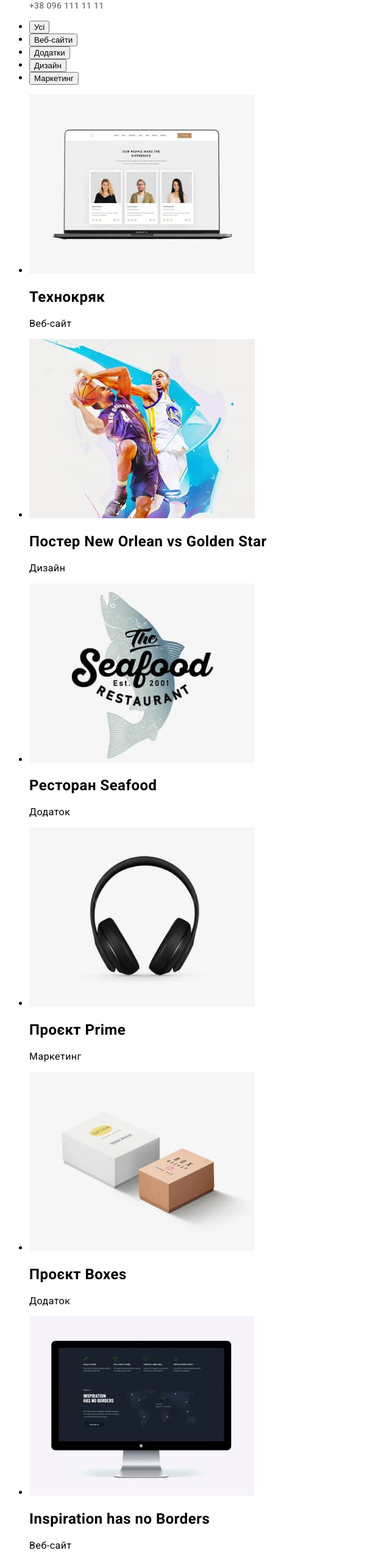
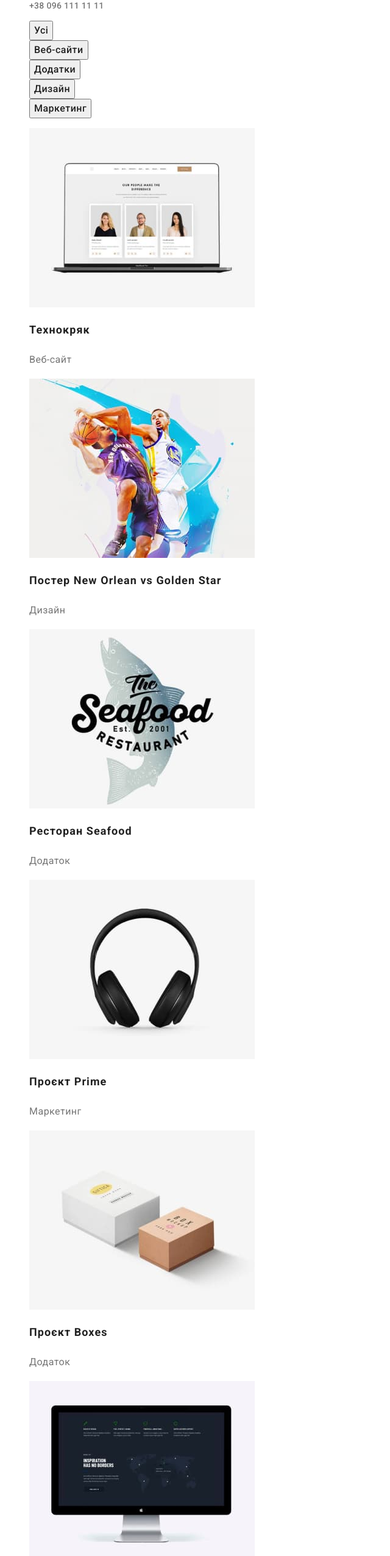
Before and after one commit to Zerossik/goit-markup-hw-02, a plain HTML site: page portfolio.html in a window 1280 px wide. Shown: the part 148-2700 px from the top of the page at 61% size, without its empty margins (0-640 px from the left). Drawn offline with Linux system fonts and the light colour scheme.

Commit message:
portfolio add

```diff
--- a/css/styles.css
+++ b/css/styles.css
@@ -2,6 +2,8 @@
   --activ-color: #2196f3;
   --main-title-color: #212121;
   --discription-color: #757575;
+  --text-white-color: #ffffff;
+  --
 }
 
 body {
@@ -77,7 +79,7 @@ body {
   text-align: center;
   letter-spacing: 0.06em;
   text-transform: uppercase;
-  color: #ffffff;
+  color: var(--text-white-color);
 }
 
 .hero-button {
@@ -85,7 +87,7 @@ body {
   font-size: 16px;
   line-height: calc(30 / 16);
   text-align: center;
-  color: #ffffff;
+  color: var(--text-white-color);
   background-color: var(--activ-color);
 }
 /* ------------------------ОСОБЛІВОСТІ--------------------- */
@@ -177,29 +179,82 @@ body {
 }
 
 .footer-adress {
+  font-style: normal;
 }
 
 .footer-adress-list {
 }
-.footer-adress-item{}
+.footer-adress-item {
+}
 
 .adress-link {
   font-size: 14px;
   line-height: calc(24 / 14);
-  color: #ffffff;
+  color: var(--text-white-color);
 }
 
 .adress-link:hover,
 .adress-link:focus,
 .contact-link:hover,
 .contact-link:focus {
-    color:var(--activ-color);
+  color: var(--activ-color);
 }
 
 .contact-link {
   font-size: 14px;
   line-height: calc(24 / 14);
   color: rgba(255, 255, 255, 0.6);
+}
+
+/* -----------------PORTFOLIO -------------------*/
+.portfolio {
+}
+
+.portfolio-title {
+  font-size: 36px;
+  line-height: calc(42 / 36);
+  text-align: center;
+  color: var(--main-title-color);
+}
+
+.portfolio-filter {
+}
+
+.portfolio-list-item {
+}
+
+.filter-button {
+  font-weight: 500;
+  font-size: 16px;
+  line-height: calc(26 / 16);
+  text-align: center;
+  letter-spacing: 0.03em;
+  color: var(--main-title-color);
+}
+
+.filter-button:hover,
+.filter-button:active {
+  color: var(--text-white-color);
+  background-color: var(--activ-color);
+}
+
+.portfolio-list {
+}
+
+.portfolio-item {
+}
+
+.portfolio-item-title {
+  font-size: 18px;
+    line-height: calc(36 / 18);
+    letter-spacing: 0.06em;
+    color: var(--main-title-color);
+}
+
+.portfolio-item-text {
+    font-size: 16px;
+    line-height: calc(30 / 16);
+    color: var(--discription-color);
 }
 
 /* цвет основного текста #212121*/
--- a/portfolio.html
+++ b/portfolio.html
@@ -33,73 +33,73 @@
 
     <main>
         <!--Портфоліо-->
-        <section class="section">
+        <section class="portfolio">
             <!--Фільтри-->
-            <h1 class="section-title" hidden>Портфоліо</h1>
-            <ul class="section-filter">
-                <li>
-                    <button type="button">Усі</button>
+            <h1 class="portfolio-title" hidden>Портфоліо</h1>
+            <ul class="portfolio-filter list">
+                <li class="portfolio-list-item">
+                    <button type="button" class="filter-button button">Усі</button>
                 </li>
-                <li>
-                    <button type="button">Веб-сайти</button>
+                <li class="portfolio-list-item">
+                    <button type="button" class="filter-button button">Веб-сайти</button>
                 </li>
-                <li>
-                    <button type="button">Додатки</button>
+                <li class="portfolio-list-item">
+                    <button type="button" class="filter-button button">Додатки</button>
                 </li>
-                <li>
-                    <button type="button">Дизайн</button>
+                <li class="portfolio-list-item">
+                    <button type="button" class="filter-button button">Дизайн</button>
                 </li>
-                <li>
-                    <button type="button">Маркетинг</button>
+                <li class="portfolio-list-item">
+                    <button type="button" class="filter-button button">Маркетинг</button>
                 </li>
             </ul>
 
             <!--список робіт-->
-            <ul>
-                <li>
+            <ul class="portfolio-list list">
+                <li class="portfolio-item">
                     <img src="./images/project1.jpg" alt="Веб-сайт" width="370" height="294">
-                    <h2>Технокряк</h2>
-                    <p>Веб-сайт</p>
+                    <h2 class="portfolio-item-title">Технокряк</h2>
+                    <p class="portfolio-item-text">Веб-сайт</p>
                 </li>
-                <li>
+                <li class="portfolio-item">
                     <img src="./images/project2.jpg" alt="постер баскетболистів" width="370" height="294">
-                    <h2>Постер New Orlean vs Golden Star</h2>
-                    <p>Дизайн</p>
+                    <h2 class="portfolio-item-title">Постер New Orlean vs Golden Star</h2>
+                    <p class="portfolio-item-text">Дизайн</p>
                 </li>
-                <li>
+                <li class="portfolio-item">
                     <img src="./images/project3.jpg" alt="логотип ресторану Seafood" width="370" height="294">
-                    <h2>Ресторан Seafood</h2>
-                    <p>Додаток</p>
+                    <h2 class="portfolio-item-title">Ресторан Seafood</h2>
+                    <p class="portfolio-item-text">Додаток</p>
                 </li>
-                <li>
+                <li class="portfolio-item">
                     <img src="./images/project4.jpg" alt="навушники" width="370" height="294">
-                    <h2>Проєкт Prime</h2>
-                    <p>Маркетинг</p>
+                    <h2 class="portfolio-item-title">Проєкт Prime</h2>
+                    <p class="portfolio-item-text">Маркетинг</p>
                 </li>
-                <li>
+                <li class="portfolio-item">
                     <img src="./images/project5.jpg" alt="дві коробки Проєкт Boxes" width="370" height="294">
-                    <h2>Проєкт Boxes</h2>
-                    <p>Додаток</p>
+                    <h2 class="portfolio-item-title">Проєкт Boxes</h2>
+                    <p class="portfolio-item-text">Додаток</p>
                 </li>
-                <li>
+                <li class="portfolio-item">
                     <img src="./images/project6.jpg" alt="Веб-сайт на imac" width="370" height="294">
-                    <h2>Inspiration has no Borders</h2>
-                    <p>Веб-сайт</p>
+                    <h2 class="portfolio-item-title">Inspiration has no Borders</h2>
+                    <p class="portfolio-item-text">Веб-сайт</p>
                 </li>
-                <li>
+                <li class="portfolio-item">
                     <img src="./images/project7.jpg" alt="Дизайн Видання Limited Edition" width="370" height="294">
-                    <h2>Видання Limited Edition</h2>
-                    <p>Дизайн</p>
+                    <h2 class="portfolio-item-title">Видання Limited Edition</h2>
+                    <p class="portfolio-item-text">Дизайн</p>
                 </li>
-                <li>
+                <li class="portfolio-item">
                     <img src="./images/project8.jpg" alt="Проєкт LAB дизайн" width="370" height="294">
-                    <h2>Проєкт LAB</h2>
-                    <p>Маркетинг</p>
+                    <h2 class="portfolio-item-title">Проєкт LAB</h2>
+                    <p class="portfolio-item-text">Маркетинг</p>
                 </li>
                 <li>
                     <img src="./images/project9.jpg" alt="Додаток Growing Business" width="370" height="294">
-                    <h2>Growing Business</h2>
-                    <p>Додаток</p>
+                    <h2 class="portfolio-item-title">Growing Business</h2>
+                    <p class="portfolio-item-text">Додаток</p>
                 </li>
             </ul>
         </section>
```
